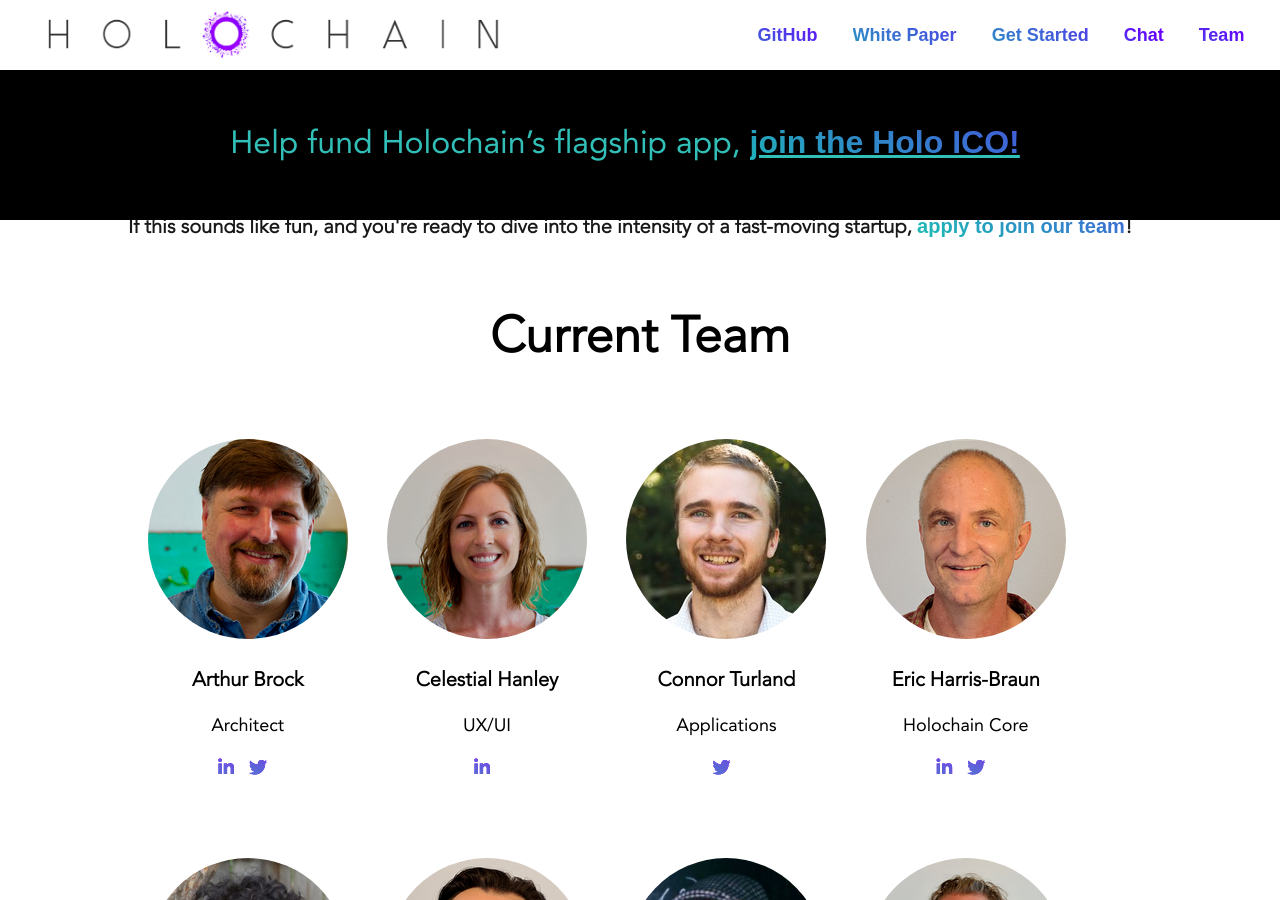
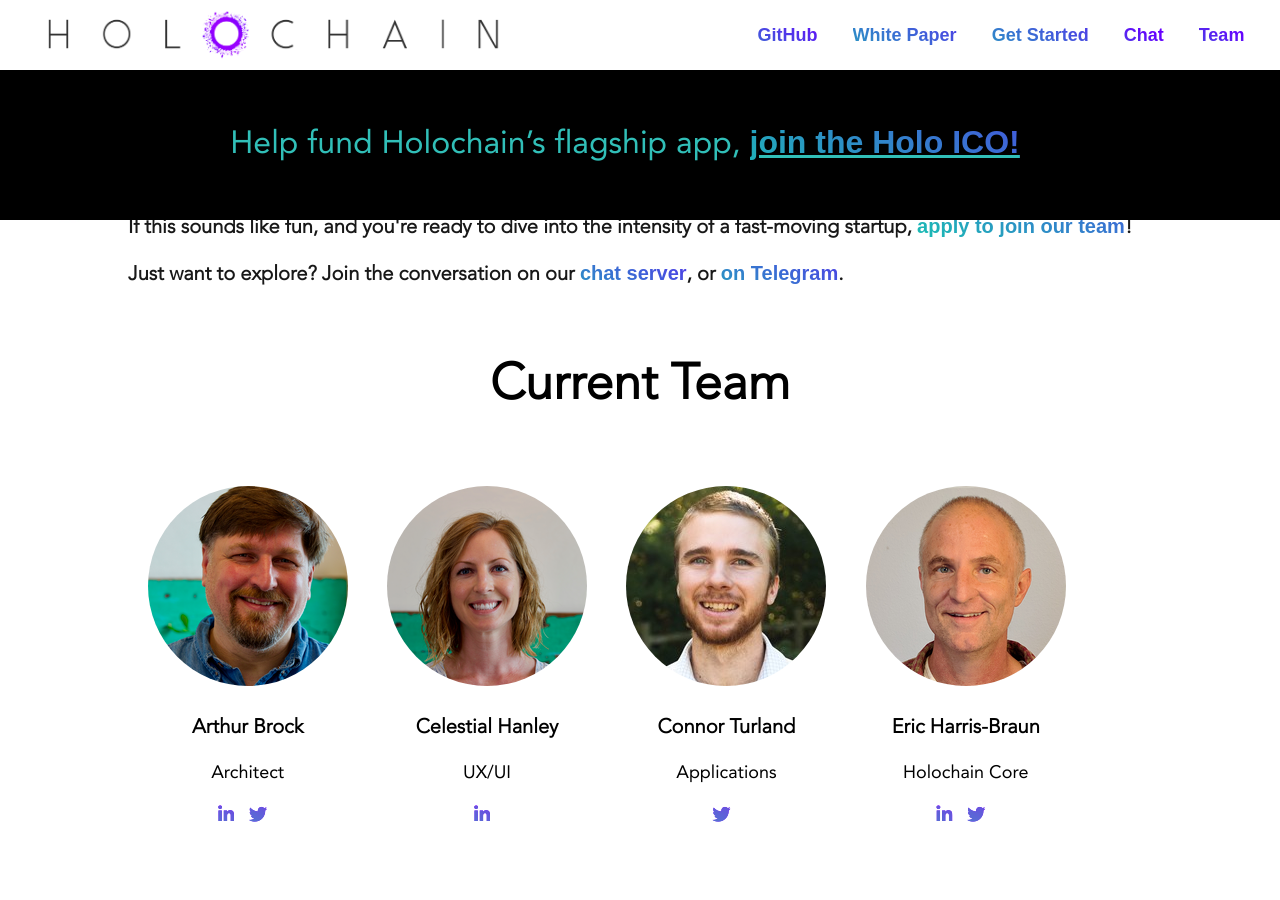
Before and after one commit to holochain/website, a Jekyll site: the page built from devteam.html, in a window 1280 px wide and 900 px high, scrolled down 1089 px. Built offline with Jekyll 4.4.1, drawn with Linux system fonts in a browser that asks for light colours; nearby versions of some CDN libraries.

Commit message:
update chat link to telegram

```diff
--- a/_includes/footer.html
+++ b/_includes/footer.html
@@ -1,5 +1,5 @@
 <footer>
   <div class="footer-content">
-    <a class="text-left footer-link" href="https://docs.google.com/forms/d/e/1FAIpQLScU66pm9MV8TfWs9b9_p_rV-d4F66XesgiTvh87oVBSLSd7NQ/viewform"><strong>Join</strong></a> the Holochain <a href="/devteam.html">Dev Team</a> <span class="text-right"><a href="https://github.com/holochain/holochain-proto"><i class="fa fa-2x fa-github" aria-hidden="true"></i></a> <a href="https://www.facebook.com/holochain.design/"><i class="fa fa-2x fa-facebook-official" aria-hidden="true"></i></a> <a href="https://twitter.com/holochain"><i class="fa fa-2x fa-twitter" aria-hidden="true"></i></a> <a href="https://www.reddit.com/r/holochain/"><i class="fa fa-2x fa-reddit" aria-hidden="true"></i></a> <a href="https://medium.com/holochain"><i class="fa fa-2x fa-medium" aria-hidden="true"></i></a> <a href="https://t.me/holochain"><i class="fa fa-2x fa-telegram" aria-hidden="true"></i></a></span>
+    <a class="text-left footer-link" href="https://docs.google.com/forms/d/e/1FAIpQLScU66pm9MV8TfWs9b9_p_rV-d4F66XesgiTvh87oVBSLSd7NQ/viewform"><strong>Join</strong></a> the Holochain <a href="/devteam.html">Dev Team</a> <span class="text-right"><a href="https://github.com/holochain/holochain-proto"><i class="fa fa-2x fa-github" aria-hidden="true"></i></a> <a href="https://www.facebook.com/holochain.design/"><i class="fa fa-2x fa-facebook-official" aria-hidden="true"></i></a> <a href="https://twitter.com/holochain"><i class="fa fa-2x fa-twitter" aria-hidden="true"></i></a> <a href="https://www.reddit.com/r/holochain/"><i class="fa fa-2x fa-reddit" aria-hidden="true"></i></a> <a href="https://medium.com/holochain"><i class="fa fa-2x fa-medium" aria-hidden="true"></i></a> <a href="https://t.me/channelholo"><i class="fa fa-2x fa-telegram" aria-hidden="true"></i></a></span>
   </div>
 </footer>
--- a/_includes/header.html
+++ b/_includes/header.html
@@ -1,6 +1,6 @@
 <header>
   <div class="container">
-    <p><a href="/"><img class="fadelogo header-logo" src="{{ '/assets/images/Holochain_header-logo.png' | theme_image_url }}" height="50" alt="Holochain Logo" /></a><span class="text-right no-mobile"><a href="https://github.com/holochain/holochain-proto">GitHub</a> <a target="_blank" href="https://github.com/holochain/holochain-proto/blob/whitepaper/holochain.pdf">White Paper</a> <a target="_blank" href="https://developer.holochain.org/">Get Started</a> <a target="_blank" href="https://chat.holochain.org/">Chat</a>  <a href="/team.html">Team</a></span></p>
+    <p><a href="/"><img class="fadelogo header-logo" src="{{ '/assets/images/Holochain_header-logo.png' | theme_image_url }}" height="50" alt="Holochain Logo" /></a><span class="text-right no-mobile"><a href="https://github.com/holochain/holochain-proto">GitHub</a> <a target="_blank" href="https://github.com/holochain/holochain-proto/blob/whitepaper/holochain.pdf">White Paper</a> <a target="_blank" href="https://developer.holochain.org/">Get Started</a> <a target="_blank" href="https://t.me/channelholo">Chat</a>  <a href="/team.html">Team</a></span></p>
   </div>
   <div class="temp-banner">
     <p>Help fund Holochain’s flagship app, <a href="http://ico.holo.host/" target="blank">join the Holo ICO!</a></p>
--- a/devteam.html
+++ b/devteam.html
@@ -42,6 +42,7 @@
       </ul>
 
       <h3> If this sounds like fun, and you're ready to dive into the intensity of a fast-moving startup, <a class="text-left footer-link" href="https://docs.google.com/forms/d/e/1FAIpQLScU66pm9MV8TfWs9b9_p_rV-d4F66XesgiTvh87oVBSLSd7NQ/viewform" target="blank"><strong>apply to join our team</strong></a>!</h3>
+      <h3> Just want to explore? Join the conversation on our <a href="https://chat.holochain.org/">chat server</a>, or <a href="https://t.me/channelholo">on Telegram</a>.</h3>
     </div>
   </section>
 </div>
```
